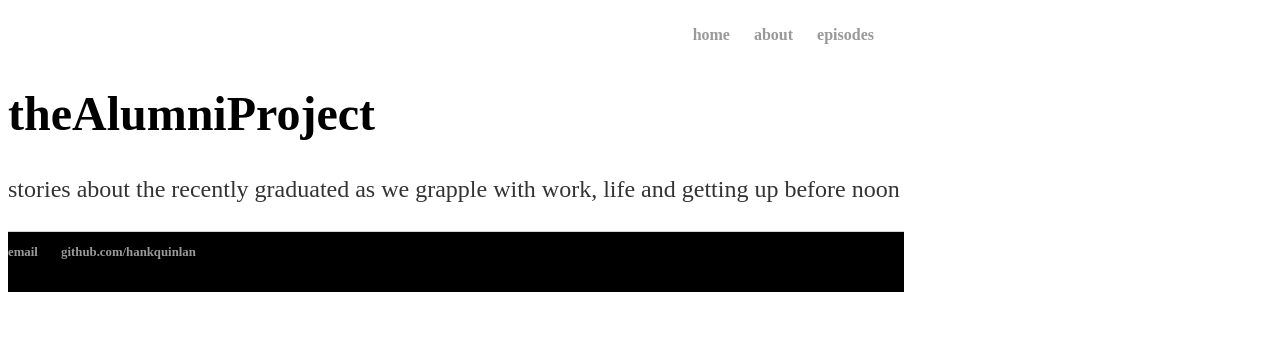
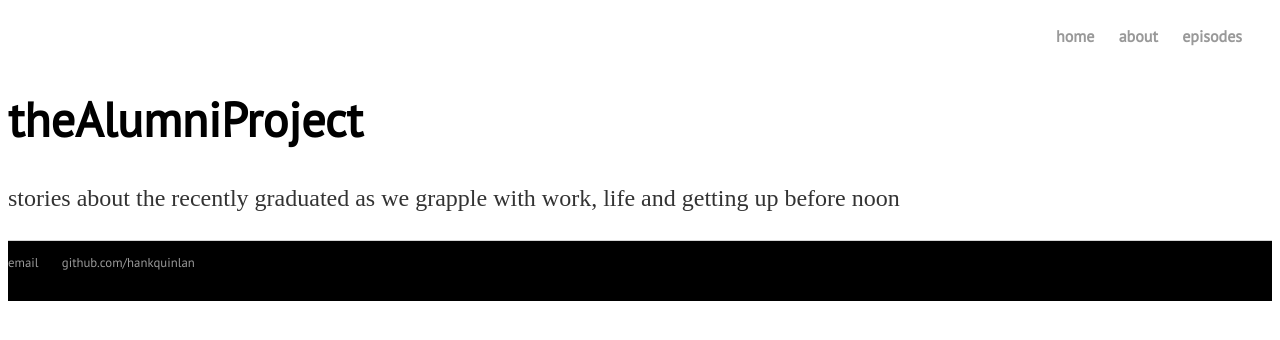
Before and after one commit to dlam58/theAlumniDiaries, a Jekyll site: the page built from index.html, in a window 1280 px wide. Shown: the top 340 px of the page. Built offline with Jekyll 4.4.1, drawn with Linux system fonts in a browser that asks for light colours.

Commit message:
update to footer

```diff
--- a/_layouts/default.html
+++ b/_layouts/default.html
@@ -4,6 +4,7 @@
 			<title>{{ page.title }}</title>
 			<!-- link to main stylesheet -->
 			<link rel="stylesheet" type="text/css" href="css/main.css">
+			<link rel="stylesheet" type="text/css" href="https://fonts.googleapis.com/css?family=PT+Sans">
 		</head>
 		<body>
 			<nav>
--- a/css/main.css
+++ b/css/main.css
@@ -1,28 +1,23 @@
 body {
-    width: 70%;
     background color: white;
 }
-footer ul {
-    font-family:'PT Sans','Sans-Serif';
-    padding: 0px;
-    list-style: none;
-    font-weight: bold;
-}
+
+/* nav styling */
 nav ul{
-    font-family:'PT Sans','Sans-Serif';
+    font-family: 'PT Sans', sans-serif;
     padding: 10px;
     list-style: none;
     font-weight: bold;
     text-align: right;
 }
-footer ul li {
-    display: inline;
-    margin-right: 20px;
-}
+
 nav ul li {
     display: inline;
     margin-right: 20px;
 }
+
+
+/* body element styling */
 a {
     text-decoration: none;
     color: #999;
@@ -32,17 +27,12 @@
 }
 h1 {
     font-size: 3em;
-    font-family:'PT Sans','Sans-Serif';
+    font-family: 'PT Sans', sans-serif;
 }
 p {
     font-size: 1.5em;
     line-height: 1.4em;
     color: #333;
-}
-footer {
-    border-top: 1px solid #d5d5d5;
-    font-size: .8em;
-    width: 100%;
 }
 
 ul.posts {
@@ -53,17 +43,35 @@
 ul.posts li {
     list-style: none;
 }
-  /* footer styling */
-.page-wrap {
+
+/* footer styling */
+
+footer {
+    border-top: 1px solid #d5d5d5;
+    font-size: .8em;
+    width: 100%;
+}
+footer ul {
+    font-family: 'PT Sans', sans-serif;
+    padding: 0px;
+    list-style: none;
+}
+
+footer ul li {
+    display: inline;
+    margin-right: 20px;
+}
+
+.container {
   min-height: 100%;
   /* equal to footer height */
   margin-bottom: -60px;
 }
-.page-wrap:after {
+.container:after {
   content: "";
   display: block;
 }
-.site-footer, .page-wrap:after {
+.site-footer, .container:after {
   height: 60px;
 }
 .site-footer {
```
